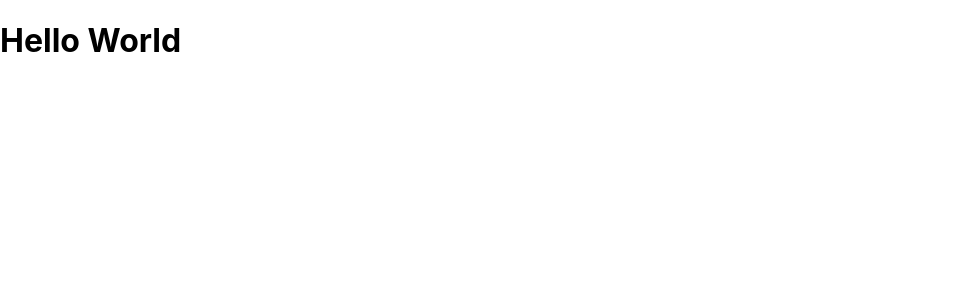
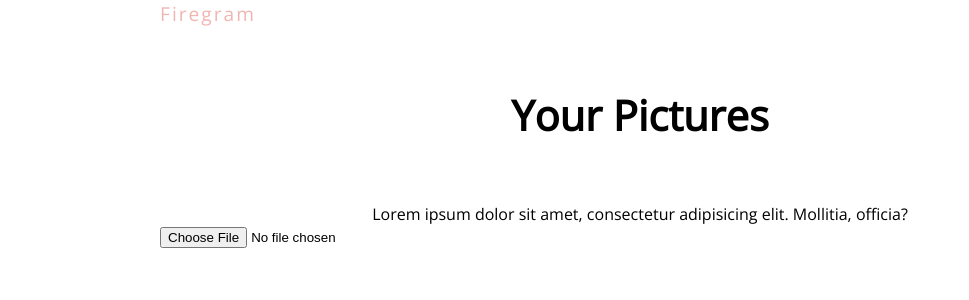
Before and after one commit to NolanBeyer/Firegram, a React (Create React App) app: page / in a window 1280 px wide. Shown: the top 300 px of the page, without its empty margins (0-969 px from the left). Built offline with nearby package versions, Linux system fonts and the light colour scheme.

Commit message:
Added componets to App.js did some basic styling

```diff
--- a/src/App.js
+++ b/src/App.js
@@ -1,9 +1,12 @@
 import React from 'react'
+import Title from './components/Title'
+import UploadForm from './components/UploadForm'
 
 function App() {
   return (
-    <div>
-      <h1>Hello World</h1>
+    <div className='App'>
+      <Title />
+      <UploadForm />
     </div>
   )
 }
--- /dev/null
+++ b/src/components/Title.js
@@ -0,0 +1,17 @@
+import React from 'react'
+import '../index.css'
+
+const Title = () => {
+  return (
+    <div className='title'>
+      <h1>Firegram</h1>
+      <h2>Your Pictures</h2>
+      <p>
+        Lorem ipsum dolor sit amet, consectetur adipisicing elit. Mollitia,
+        officia?
+      </p>
+    </div>
+  )
+}
+
+export default Title
--- a/src/index.css
+++ b/src/index.css
@@ -1,13 +1,46 @@
+@import url('https://fonts.googleapis.com/css2?family=Open+Sans:wght@300;400&family=Playball&display=swap');
+
+* {
+  padding: 0;
+  margin: 0;
+  box-sizing: border-box;
+}
+
+:root {
+  --primary: #efb6b2;
+  --secondary: #4e4e4e;
+  --error: #ff4a4a;
+}
+
 body {
   margin: 0;
-  font-family: -apple-system, BlinkMacSystemFont, 'Segoe UI', 'Roboto', 'Oxygen',
-    'Ubuntu', 'Cantarell', 'Fira Sans', 'Droid Sans', 'Helvetica Neue',
-    sans-serif;
+  font-family: 'Open Sans', sans-serif;
   -webkit-font-smoothing: antialiased;
   -moz-osx-font-smoothing: grayscale;
 }
 
-code {
-  font-family: source-code-pro, Menlo, Monaco, Consolas, 'Courier New',
-    monospace;
+.App {
+  max-width: 960px;
+  margin: 0 auto;
 }
+
+.title h1 {
+  color: var(--primary);
+  font-size: 1.2rem;
+  letter-spacing: 2px;
+  font-weight: normal;
+}
+
+.title h2,
+.title p {
+  text-align: center;
+}
+
+.title h2 {
+  margin-top: 60px;
+  font-size: 2.6rem;
+}
+
+.title p {
+  margin-top: 60px;
+}
```
